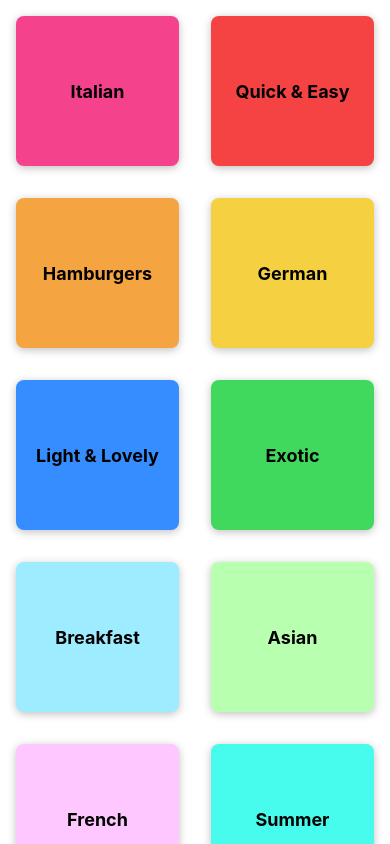
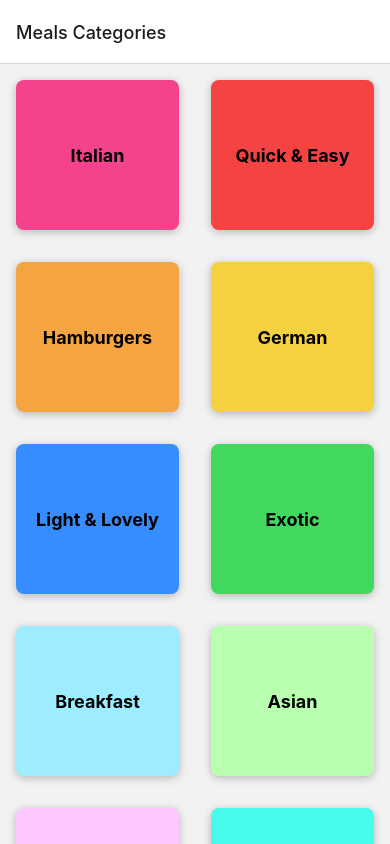
Before and after one commit to AshanSandeep06/React-native-meal-app, a React Native app: screen / in a window 390 px wide. Built offline with nearby package versions, Linux system fonts and the light colour scheme.

Commit message:
Added Native stack navigators with Screens for navigations

```diff
--- a/App.js
+++ b/App.js
@@ -2,15 +2,25 @@
 import { useState } from 'react';
 import {Button, StyleSheet, Text, TextInput, View} from 'react-native';
 import CategoriesScreen from './screens/CategoriesScreen';
+
 import { NavigationContainer } from '@react-navigation/native';
+import { createNativeStackNavigator } from '@react-navigation/native-stack';
+
+// Create Native Stack Navigator
+const Stack = createNativeStackNavigator();
 
 export default function App() {
     return (
         <>
             {/* Status Bar eka light wenwa */}
             <StatusBar style='light' />
+
             <NavigationContainer>
-                <CategoriesScreen />
+                {/* Me Native stack navigator ekata, Screens tika denna ona */}
+                <Stack.Navigator>
+                    {/* name --> kyna prop eka magin me screen ekata header ekk set wenwa */}
+                    <Stack.Screen name="Meals Categories" component={CategoriesScreen} />
+                </Stack.Navigator>
             </NavigationContainer>
         </>
     );
```
